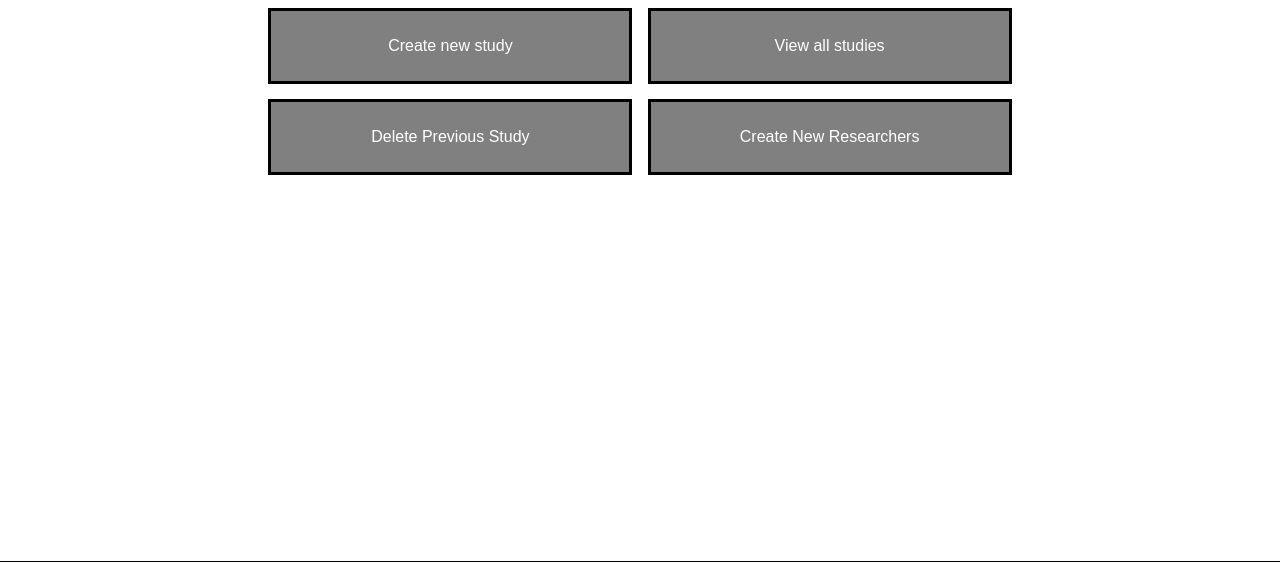
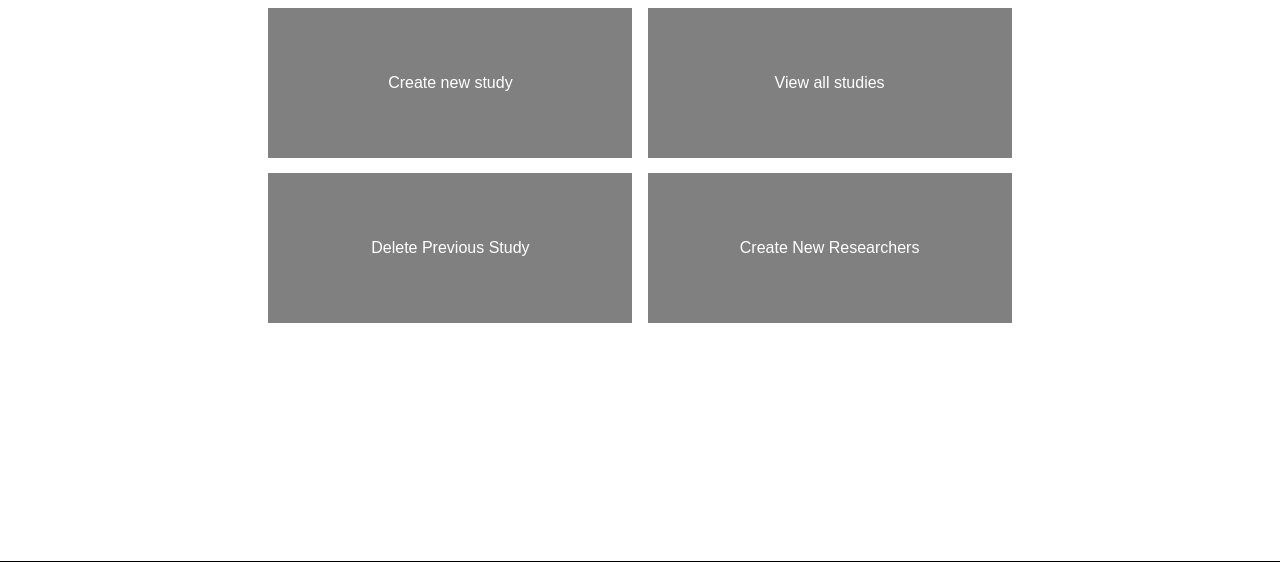
Before and after one commit to Amianate/400003165, a PHP site: page /tpl/gmDashboard.html in a window 1280 px wide. Shown: the part 168-731 px from the top of the page. Run offline with PHP 8.4, Linux system fonts and the light colour scheme.

Commit message:
gm dashboard completed(enough)

```diff
--- a/css/style.css
+++ b/css/style.css
@@ -149,10 +149,15 @@ body {
     text-align: center;
     background-color: gray;
     margin: 2%;
-    padding: 10px 5px;
+    padding: 50px 5px;
     vertical-align: middle;
-    border-style: solid;
-    border-color: black;
+    /* border-style: solid;
+    border-color: black;  */
+}
+
+[class*="panel-"] href{
+    height: auto;
+    width: auto;
 }
 
 .panels > div a{
```
